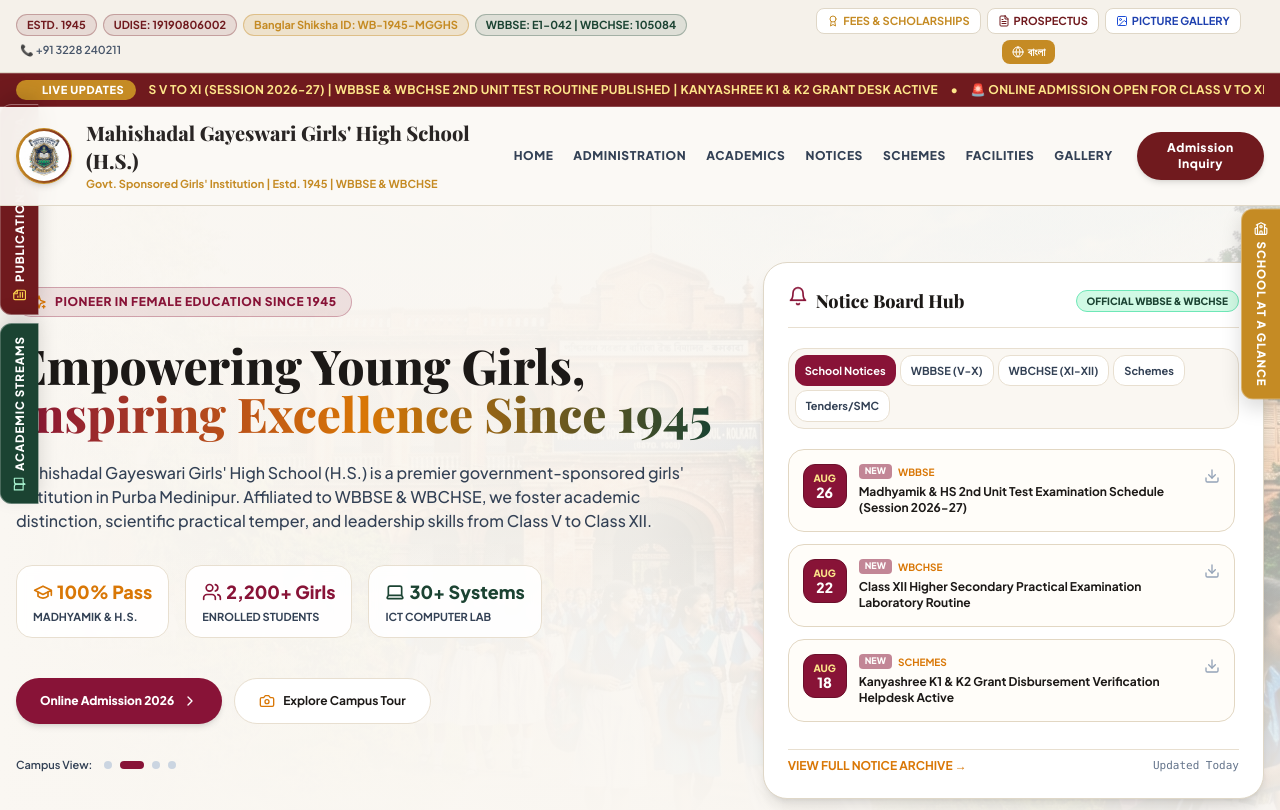
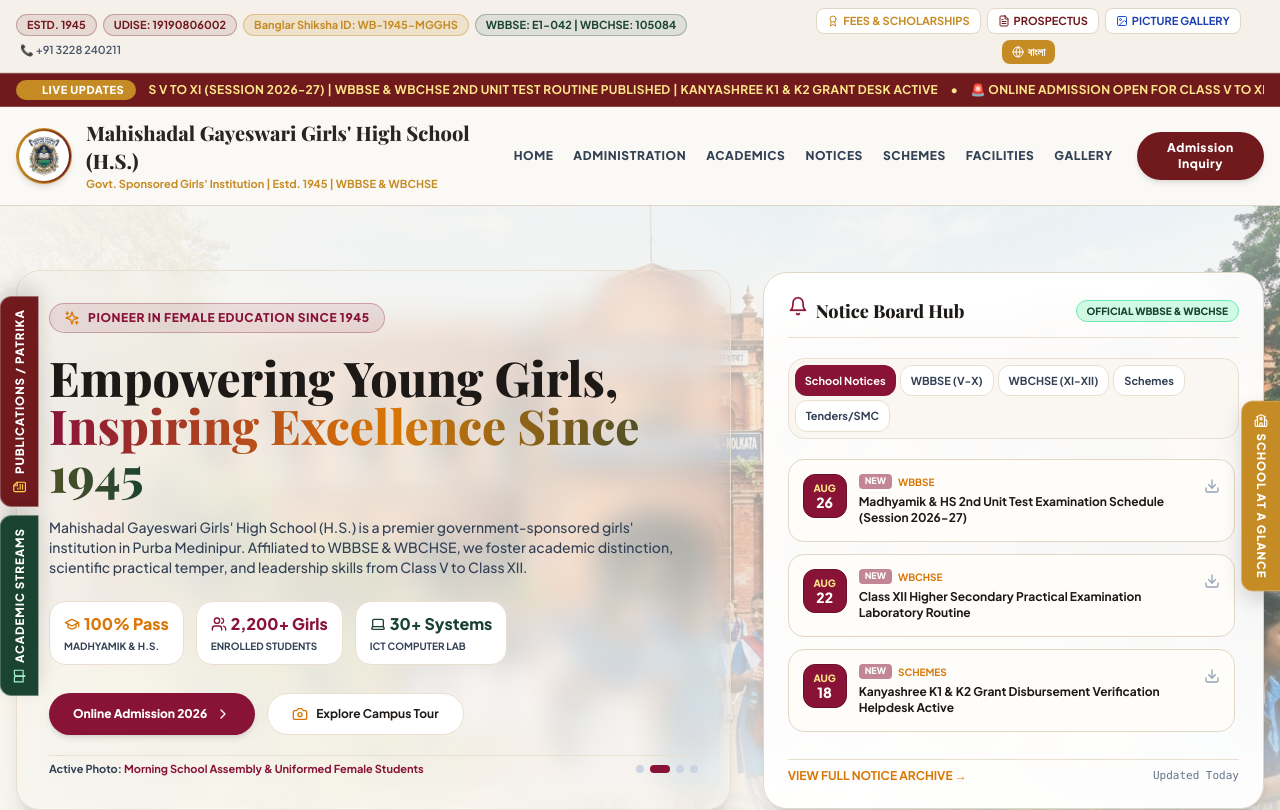
Before and after one commit to loharbijoy2005-a11y/School, a Next.js app: page / in a window 1280 px wide. Shown: the top 810 px of the page. Built offline with nearby package versions, Linux system fonts and the light colour scheme; a web font is replaced by a local one.

Commit message:
Fix floating left edge flaps overlapping header and enhance hero campus slider photo visibility

```diff
--- a/components/Hero.tsx
+++ b/components/Hero.tsx
@@ -97,9 +97,9 @@
     : noticesList.filter((n) => n.category === activeTab);
 
   return (
-    <section id="home" className="relative bg-[#FAF7F2] text-[#292524] min-h-[600px] lg:min-h-[650px] flex items-center overflow-hidden border-b border-[#E8DFD0]">
+    <section id="home" className="relative bg-[#FAF7F2] text-[#292524] min-h-[620px] lg:min-h-[670px] flex items-center overflow-hidden border-b border-[#E8DFD0]">
 
-      {/* Dynamic Full-Width Campus Photo Slider */}
+      {/* Dynamic Full-Width Campus Photo Slider (High Visibility Opacity) */}
       <div className="absolute inset-0 z-0">
         {campusPhotos.map((photo, index) => (
           <div
@@ -112,20 +112,21 @@
             <img
               src={photo.url}
               alt={photo.title}
-              className="w-full h-full object-cover opacity-35"
+              className="w-full h-full object-cover opacity-80"
             />
           </div>
         ))}
 
-        {/* Soft Warm Vignette Gradient Overlay */}
-        <div className="absolute inset-0 bg-gradient-to-r from-[#FAF7F2] via-[#FAF7F2]/90 to-[#FAF7F2]/50 lg:via-[#FAF7F2]/85"></div>
-        <div className="absolute inset-0 bg-gradient-to-t from-[#FAF7F2] via-transparent to-[#FAF7F2]/50"></div>
+        {/* Soft Warm Vignette Overlay */}
+        <div className="absolute inset-0 bg-gradient-to-r from-[#FAF7F2]/95 via-[#FAF7F2]/70 to-[#FAF7F2]/40 lg:via-[#FAF7F2]/65"></div>
+        <div className="absolute inset-0 bg-gradient-to-t from-[#FAF7F2] via-transparent to-[#FAF7F2]/40"></div>
       </div>
 
-      <div className="relative z-10 max-w-7xl mx-auto px-4 py-12 w-full grid lg:grid-cols-12 gap-8 items-center">
+      <div className="relative z-10 max-w-7xl mx-auto px-4 py-10 w-full grid lg:grid-cols-12 gap-8 items-center">
 
-        {/* Left Column: Headlines, Institutional Pitch & Stats */}
-        <div className="lg:col-span-7 space-y-6">
+        {/* Left Column: Glassmorphic Institutional Card */}
+        <div className="lg:col-span-7">
+          <div className="bg-[#FFFDF9]/92 backdrop-blur-md border border-[#E8DFD0] p-6 md:p-8 rounded-3xl shadow-xl space-y-5">
 
             <div className="inline-flex items-center gap-2 px-3.5 py-1.5 rounded-full bg-[#881337]/10 border border-[#881337]/30 text-[#881337] font-extrabold text-xs uppercase tracking-wider shadow-xs">
               <Sparkles className="w-4 h-4 text-[#D97706]" />
@@ -139,42 +140,42 @@
               </span>
             </h1>
 
-          <p className="text-[#334155] text-sm md:text-base leading-relaxed max-w-2xl font-medium">
+            <p className="text-[#334155] text-xs md:text-sm leading-relaxed font-medium">
               Mahishadal Gayeswari Girls' High School (H.S.) is a premier government-sponsored girls' institution in Purba Medinipur. Affiliated to WBBSE & WBCHSE, we foster academic distinction, scientific practical temper, and leadership skills from Class V to Class XII.
             </p>
 
             {/* Stats Row: 3 Glassmorphic Counter Tiles */}
-          <div className="flex flex-wrap gap-4 pt-2">
-            <div className="bg-white/90 backdrop-blur-sm border border-[#E8DFD0] px-4 py-3 rounded-2xl shadow-xs">
-              <p className="text-[#D97706] font-extrabold text-lg flex items-center gap-1">
-                <GraduationCap className="w-5 h-5 text-[#D97706]" />
+            <div className="flex flex-wrap gap-3 pt-1">
+              <div className="bg-white border border-[#E8DFD0] px-3.5 py-2.5 rounded-2xl shadow-xs">
+                <p className="text-[#D97706] font-extrabold text-base flex items-center gap-1">
+                  <GraduationCap className="w-4 h-4 text-[#D97706]" />
                   100% Pass
                 </p>
-              <p className="text-[11px] text-[#334155] uppercase font-bold mt-0.5">Madhyamik & H.S.</p>
+                <p className="text-[10px] text-[#334155] uppercase font-bold mt-0.5">Madhyamik & H.S.</p>
               </div>
 
-            <div className="bg-white/90 backdrop-blur-sm border border-[#E8DFD0] px-4 py-3 rounded-2xl shadow-xs">
-              <p className="text-[#881337] font-extrabold text-lg flex items-center gap-1">
-                <Users className="w-5 h-5 text-[#881337]" />
+              <div className="bg-white border border-[#E8DFD0] px-3.5 py-2.5 rounded-2xl shadow-xs">
+                <p className="text-[#881337] font-extrabold text-base flex items-center gap-1">
+                  <Users className="w-4 h-4 text-[#881337]" />
                   2,200+ Girls
                 </p>
-              <p className="text-[11px] text-[#334155] uppercase font-bold mt-0.5">Enrolled Students</p>
+                <p className="text-[10px] text-[#334155] uppercase font-bold mt-0.5">Enrolled Students</p>
               </div>
 
-            <div className="bg-white/90 backdrop-blur-sm border border-[#E8DFD0] px-4 py-3 rounded-2xl shadow-xs">
-              <p className="text-[#1B4332] font-extrabold text-lg flex items-center gap-1">
-                <Laptop className="w-5 h-5 text-[#1B4332]" />
+              <div className="bg-white border border-[#E8DFD0] px-3.5 py-2.5 rounded-2xl shadow-xs">
+                <p className="text-[#1B4332] font-extrabold text-base flex items-center gap-1">
+                  <Laptop className="w-4 h-4 text-[#1B4332]" />
                   30+ Systems
                 </p>
-              <p className="text-[11px] text-[#334155] uppercase font-bold mt-0.5">ICT Computer Lab</p>
+                <p className="text-[10px] text-[#334155] uppercase font-bold mt-0.5">ICT Computer Lab</p>
               </div>
             </div>
 
             {/* CTA Buttons */}
-          <div className="flex flex-wrap gap-3 pt-4">
+            <div className="flex flex-wrap gap-3 pt-2">
               <button
                 onClick={onOpenAdmissionModal}
-              className="bg-[#881337] hover:bg-[#6b0f2b] text-white font-extrabold px-6 py-3.5 rounded-full text-xs shadow-md transition-all flex items-center gap-2 transform hover:-translate-y-0.5 cursor-pointer"
+                className="bg-[#881337] hover:bg-[#6b0f2b] text-white font-extrabold px-6 py-3 rounded-full text-xs shadow-md transition-all flex items-center gap-2 transform hover:-translate-y-0.5 cursor-pointer"
               >
                 <span>Online Admission 2026</span>
                 <ChevronRight className="w-4 h-4" />
@@ -182,7 +183,7 @@
 
               <a
                 href="#gallery"
-              className="bg-white hover:bg-amber-50/50 text-[#1C1917] border border-[#E8DFD0] hover:border-[#D97706] font-bold px-6 py-3.5 rounded-full text-xs transition-colors flex items-center gap-2 shadow-xs cursor-pointer"
+                className="bg-white hover:bg-amber-50/50 text-[#1C1917] border border-[#E8DFD0] hover:border-[#D97706] font-bold px-6 py-3 rounded-full text-xs transition-colors flex items-center gap-2 shadow-xs cursor-pointer"
               >
                 <Camera className="w-4 h-4 text-[#D97706]" />
                 <span>Explore Campus Tour</span>
@@ -190,25 +191,30 @@
             </div>
 
             {/* Carousel Slide Indicators */}
-          <div className="flex items-center gap-2 pt-2">
-            <span className="text-[11px] text-[#334155] font-semibold mr-1">Campus View:</span>
+            <div className="flex items-center gap-2 pt-1 border-t border-[#E8DFD0]">
+              <span className="text-[11px] text-[#334155] font-bold mr-1">
+                Active Photo: <span className="text-[#881337]">{campusPhotos[currentSlide].title}</span>
+              </span>
+              <div className="ml-auto flex gap-1.5">
                 {campusPhotos.map((_, idx) => (
                   <button
                     key={idx}
                     onClick={() => setCurrentSlide(idx)}
                     className={`h-2 rounded-full transition-all cursor-pointer ${
-                  idx === currentSlide ? 'w-6 bg-[#881337]' : 'w-2 bg-slate-300 hover:bg-slate-400'
+                      idx === currentSlide ? 'w-5 bg-[#881337]' : 'w-2 bg-slate-300 hover:bg-slate-400'
                     }`}
                     aria-label={`Slide ${idx + 1}`}
                   />
                 ))}
               </div>
+            </div>
 
           </div>
+        </div>
 
-        {/* Right Floating Notice Board Hub */}
+        {/* Right Column: Layered Notice Board Hub */}
         <div className="lg:col-span-5">
-          <div className="bg-white border border-[#DFD7C7] rounded-3xl p-6 shadow-lg space-y-5">
+          <div className="bg-white/95 backdrop-blur-md border border-[#DFD7C7] rounded-3xl p-6 shadow-xl space-y-5">
 
             {/* Notice Board Header */}
             <div className="flex items-center justify-between border-b border-[#E8DFD0] pb-3">
--- a/components/HeroNoticeOverlay.tsx
+++ b/components/HeroNoticeOverlay.tsx
@@ -97,9 +97,9 @@
     : noticesList.filter((n) => n.category === activeTab);
 
   return (
-    <section id="home" className="relative bg-[#FAF7F2] text-[#292524] min-h-[600px] lg:min-h-[650px] flex items-center overflow-hidden border-b border-[#E8DFD0]">
+    <section id="home" className="relative bg-[#FAF7F2] text-[#292524] min-h-[620px] lg:min-h-[670px] flex items-center overflow-hidden border-b border-[#E8DFD0]">
 
-      {/* Dynamic Full-Width Campus Photo Slider */}
+      {/* Dynamic Full-Width Campus Photo Slider (High Visibility Opacity) */}
       <div className="absolute inset-0 z-0">
         {campusPhotos.map((photo, index) => (
           <div
@@ -112,20 +112,21 @@
             <img
               src={photo.url}
               alt={photo.title}
-              className="w-full h-full object-cover opacity-35"
+              className="w-full h-full object-cover opacity-80"
             />
           </div>
         ))}
 
-        {/* Soft Warm Vignette Gradient Overlay */}
-        <div className="absolute inset-0 bg-gradient-to-r from-[#FAF7F2] via-[#FAF7F2]/90 to-[#FAF7F2]/50 lg:via-[#FAF7F2]/85"></div>
-        <div className="absolute inset-0 bg-gradient-to-t from-[#FAF7F2] via-transparent to-[#FAF7F2]/50"></div>
+        {/* Soft Warm Vignette Overlay */}
+        <div className="absolute inset-0 bg-gradient-to-r from-[#FAF7F2]/95 via-[#FAF7F2]/70 to-[#FAF7F2]/40 lg:via-[#FAF7F2]/65"></div>
+        <div className="absolute inset-0 bg-gradient-to-t from-[#FAF7F2] via-transparent to-[#FAF7F2]/40"></div>
       </div>
 
-      <div className="relative z-10 max-w-7xl mx-auto px-4 py-12 w-full grid lg:grid-cols-12 gap-8 items-center">
+      <div className="relative z-10 max-w-7xl mx-auto px-4 py-10 w-full grid lg:grid-cols-12 gap-8 items-center">
 
-        {/* Left Column: Headlines, Institutional Pitch & Stats */}
-        <div className="lg:col-span-7 space-y-6">
+        {/* Left Column: Glassmorphic Institutional Card */}
+        <div className="lg:col-span-7">
+          <div className="bg-[#FFFDF9]/92 backdrop-blur-md border border-[#E8DFD0] p-6 md:p-8 rounded-3xl shadow-xl space-y-5">
 
             <div className="inline-flex items-center gap-2 px-3.5 py-1.5 rounded-full bg-[#881337]/10 border border-[#881337]/30 text-[#881337] font-extrabold text-xs uppercase tracking-wider shadow-xs">
               <Sparkles className="w-4 h-4 text-[#D97706]" />
@@ -139,42 +140,42 @@
               </span>
             </h1>
 
-          <p className="text-[#334155] text-sm md:text-base leading-relaxed max-w-2xl font-medium">
+            <p className="text-[#334155] text-xs md:text-sm leading-relaxed font-medium">
               Mahishadal Gayeswari Girls' High School (H.S.) is a premier government-sponsored girls' institution in Purba Medinipur. Affiliated to WBBSE & WBCHSE, we foster academic distinction, scientific practical temper, and leadership skills from Class V to Class XII.
             </p>
 
             {/* Stats Row: 3 Glassmorphic Counter Tiles */}
-          <div className="flex flex-wrap gap-4 pt-2">
-            <div className="bg-white/90 backdrop-blur-sm border border-[#E8DFD0] px-4 py-3 rounded-2xl shadow-xs">
-              <p className="text-[#D97706] font-extrabold text-lg flex items-center gap-1">
-                <GraduationCap className="w-5 h-5 text-[#D97706]" />
+            <div className="flex flex-wrap gap-3 pt-1">
+              <div className="bg-white border border-[#E8DFD0] px-3.5 py-2.5 rounded-2xl shadow-xs">
+                <p className="text-[#D97706] font-extrabold text-base flex items-center gap-1">
+                  <GraduationCap className="w-4 h-4 text-[#D97706]" />
                   100% Pass
                 </p>
-              <p className="text-[11px] text-[#334155] uppercase font-bold mt-0.5">Madhyamik & H.S.</p>
+                <p className="text-[10px] text-[#334155] uppercase font-bold mt-0.5">Madhyamik & H.S.</p>
               </div>
 
-            <div className="bg-white/90 backdrop-blur-sm border border-[#E8DFD0] px-4 py-3 rounded-2xl shadow-xs">
-              <p className="text-[#881337] font-extrabold text-lg flex items-center gap-1">
-                <Users className="w-5 h-5 text-[#881337]" />
+              <div className="bg-white border border-[#E8DFD0] px-3.5 py-2.5 rounded-2xl shadow-xs">
+                <p className="text-[#881337] font-extrabold text-base flex items-center gap-1">
+                  <Users className="w-4 h-4 text-[#881337]" />
                   2,200+ Girls
                 </p>
-              <p className="text-[11px] text-[#334155] uppercase font-bold mt-0.5">Enrolled Students</p>
+                <p className="text-[10px] text-[#334155] uppercase font-bold mt-0.5">Enrolled Students</p>
               </div>
 
-            <div className="bg-white/90 backdrop-blur-sm border border-[#E8DFD0] px-4 py-3 rounded-2xl shadow-xs">
-              <p className="text-[#1B4332] font-extrabold text-lg flex items-center gap-1">
-                <Laptop className="w-5 h-5 text-[#1B4332]" />
+              <div className="bg-white border border-[#E8DFD0] px-3.5 py-2.5 rounded-2xl shadow-xs">
+                <p className="text-[#1B4332] font-extrabold text-base flex items-center gap-1">
+                  <Laptop className="w-4 h-4 text-[#1B4332]" />
                   30+ Systems
                 </p>
-              <p className="text-[11px] text-[#334155] uppercase font-bold mt-0.5">ICT Computer Lab</p>
+                <p className="text-[10px] text-[#334155] uppercase font-bold mt-0.5">ICT Computer Lab</p>
               </div>
             </div>
 
             {/* CTA Buttons */}
-          <div className="flex flex-wrap gap-3 pt-4">
+            <div className="flex flex-wrap gap-3 pt-2">
               <button
                 onClick={onOpenAdmissionModal}
-              className="bg-[#881337] hover:bg-[#6b0f2b] text-white font-extrabold px-6 py-3.5 rounded-full text-xs shadow-md transition-all flex items-center gap-2 transform hover:-translate-y-0.5 cursor-pointer"
+                className="bg-[#881337] hover:bg-[#6b0f2b] text-white font-extrabold px-6 py-3 rounded-full text-xs shadow-md transition-all flex items-center gap-2 transform hover:-translate-y-0.5 cursor-pointer"
               >
                 <span>Online Admission 2026</span>
                 <ChevronRight className="w-4 h-4" />
@@ -182,7 +183,7 @@
 
               <a
                 href="#gallery"
-              className="bg-white hover:bg-amber-50/50 text-[#1C1917] border border-[#E8DFD0] hover:border-[#D97706] font-bold px-6 py-3.5 rounded-full text-xs transition-colors flex items-center gap-2 shadow-xs cursor-pointer"
+                className="bg-white hover:bg-amber-50/50 text-[#1C1917] border border-[#E8DFD0] hover:border-[#D97706] font-bold px-6 py-3 rounded-full text-xs transition-colors flex items-center gap-2 shadow-xs cursor-pointer"
               >
                 <Camera className="w-4 h-4 text-[#D97706]" />
                 <span>Explore Campus Tour</span>
@@ -190,25 +191,30 @@
             </div>
 
             {/* Carousel Slide Indicators */}
-          <div className="flex items-center gap-2 pt-2">
-            <span className="text-[11px] text-[#334155] font-semibold mr-1">Campus View:</span>
+            <div className="flex items-center gap-2 pt-1 border-t border-[#E8DFD0]">
+              <span className="text-[11px] text-[#334155] font-bold mr-1">
+                Active Photo: <span className="text-[#881337]">{campusPhotos[currentSlide].title}</span>
+              </span>
+              <div className="ml-auto flex gap-1.5">
                 {campusPhotos.map((_, idx) => (
                   <button
                     key={idx}
                     onClick={() => setCurrentSlide(idx)}
                     className={`h-2 rounded-full transition-all cursor-pointer ${
-                  idx === currentSlide ? 'w-6 bg-[#881337]' : 'w-2 bg-slate-300 hover:bg-slate-400'
+                      idx === currentSlide ? 'w-5 bg-[#881337]' : 'w-2 bg-slate-300 hover:bg-slate-400'
                     }`}
                     aria-label={`Slide ${idx + 1}`}
                   />
                 ))}
               </div>
+            </div>
 
           </div>
+        </div>
 
-        {/* Right Floating Notice Board Hub */}
+        {/* Right Column: Layered Notice Board Hub */}
         <div className="lg:col-span-5">
-          <div className="bg-white border border-[#DFD7C7] rounded-3xl p-6 shadow-lg space-y-5">
+          <div className="bg-white/95 backdrop-blur-md border border-[#DFD7C7] rounded-3xl p-6 shadow-xl space-y-5">
 
             {/* Notice Board Header */}
             <div className="flex items-center justify-between border-b border-[#E8DFD0] pb-3">
--- a/css/style.css
+++ b/css/style.css
@@ -87,9 +87,9 @@
 .floating-edge-left {
   position: fixed;
   left: 0;
-  top: 38%;
+  top: 62%;
   transform: translateY(-50%);
-  z-index: 40;
+  z-index: 30;
   display: flex;
   flex-direction: column;
   gap: 0.5rem;
@@ -98,9 +98,9 @@
 .floating-edge-right {
   position: fixed;
   right: 0;
-  top: 38%;
+  top: 62%;
   transform: translateY(-50%);
-  z-index: 40;
+  z-index: 30;
   display: flex;
   flex-direction: column;
 }
```
Also changed, not shown: 1 other file (tests, documents, lock files or other folders). Lines whose indentation alone changed are shown as unchanged.
